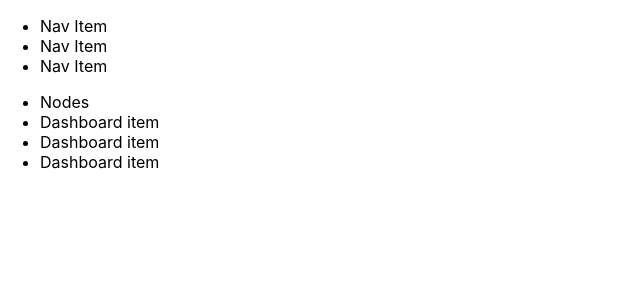
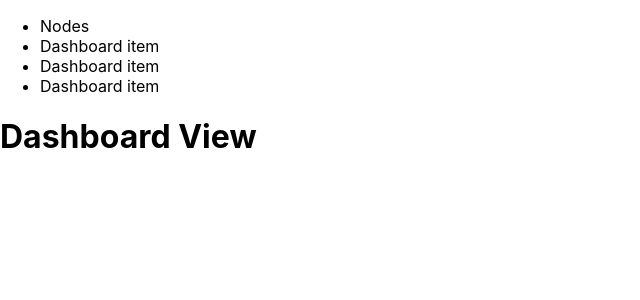
Before and after one commit to chrisalexander0617/crime-app, a React (Create React App) app in the folder frontend/: page /home in a window 1280 px wide. Shown: the top 300 px of the page, without its empty margins (0-640 px from the left). Built offline with nearby package versions, Linux system fonts and the light colour scheme.

Commit message:
Added material react

```diff
--- a/frontend/package.json
+++ b/frontend/package.json
@@ -3,6 +3,9 @@
   "version": "0.1.0",
   "private": true,
   "dependencies": {
+    "@emotion/react": "^11.9.0",
+    "@emotion/styled": "^11.8.1",
+    "@mui/material": "^5.7.0",
     "@testing-library/jest-dom": "^5.14.1",
     "@testing-library/react": "^13.0.0",
     "@testing-library/user-event": "^13.2.1",
--- a/frontend/public/index.html
+++ b/frontend/public/index.html
@@ -24,6 +24,16 @@
       work correctly both with client-side routing and a non-root public URL.
       Learn how to configure a non-root public URL by running `npm run build`.
     -->
+    <!--Material React-->
+    <link
+      rel="stylesheet"
+      href="https://fonts.googleapis.com/css?family=Roboto:300,400,500,700&display=swap"
+    />
+    <link
+      rel="stylesheet"
+      href="https://fonts.googleapis.com/icon?family=Material+Icons"
+    />
+    <!--Material React-->
     <title>React App</title>
   </head>
   <body>
--- a/frontend/src/App.js
+++ b/frontend/src/App.js
@@ -2,15 +2,12 @@ import logo from './logo.png';
 import './App.css';
 import axios from 'axios'
 import {useEffect, useRef, useState, useCallback} from 'react';
-import {Dashboard} from '../src/components/dashboard/Dashboard'
 import { Link } from "react-router-dom";
 import {Home} from './components/home/Home'
 
 function App() {
   const mounted = useRef(false)
   const [status, setStatus] = useState(null)
-
-  console.log(Dashboard)
 
   useEffect(() => {
     mounted.current = true
@@ -39,7 +36,6 @@ function App() {
     <>
       {status === 200 ?
         <div className="App">
-          <Dashboard />
           <header className="App-header">
             <img src={logo} className="App-logo" alt="logo" />
               <p>
--- a/frontend/src/components/dashboard/DashboardView.js
+++ b/frontend/src/components/dashboard/DashboardView.js
@@ -1,8 +1,9 @@
 import {MenuRail} from './MenuRail'
+
 export const DashboardView = () => {
     return (<>
-    <div>
-
-    </div>
+        <div className="dashboard-view">
+            <h1>Dashboard View</h1>
+        </div>
     </>)
 }
--- a/frontend/src/components/home/home.js
+++ b/frontend/src/components/home/home.js
@@ -8,7 +8,6 @@ export const Home = () => {
     })
     return (
         <>
-            <AppBar />
             <Dashboard />
         </>
     )
```
Also changed, not shown: 2 other files (tests, documents, lock files or other folders).
